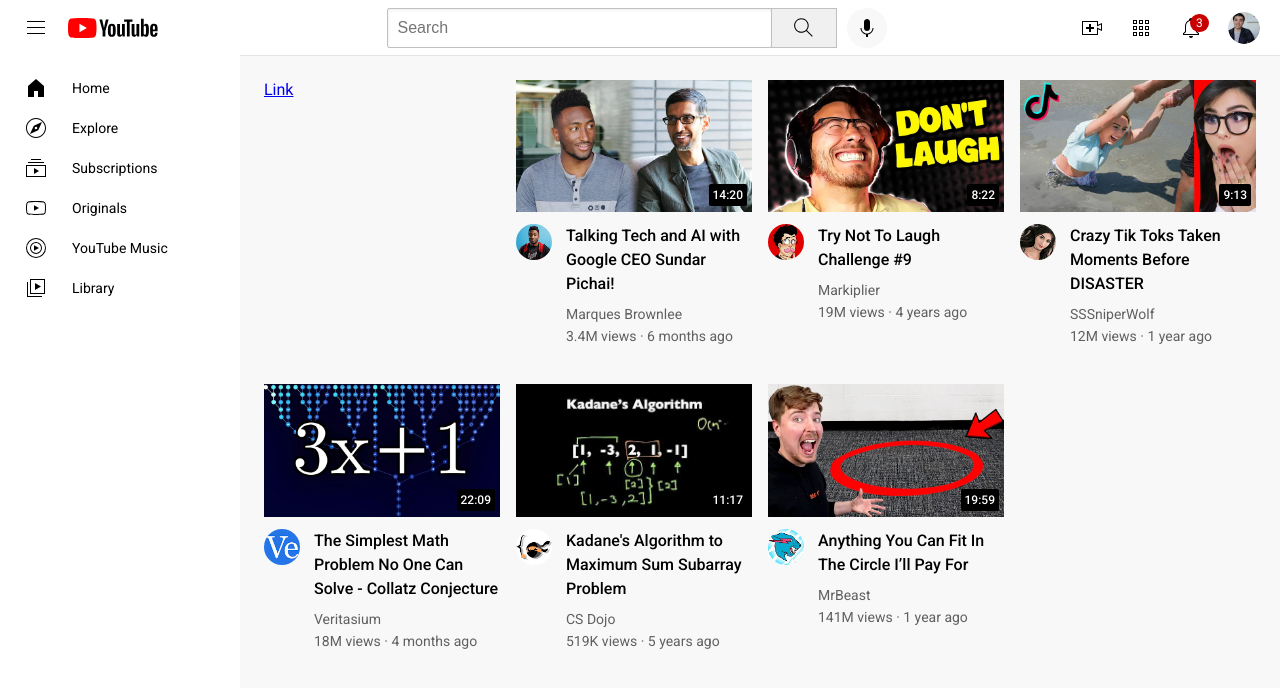
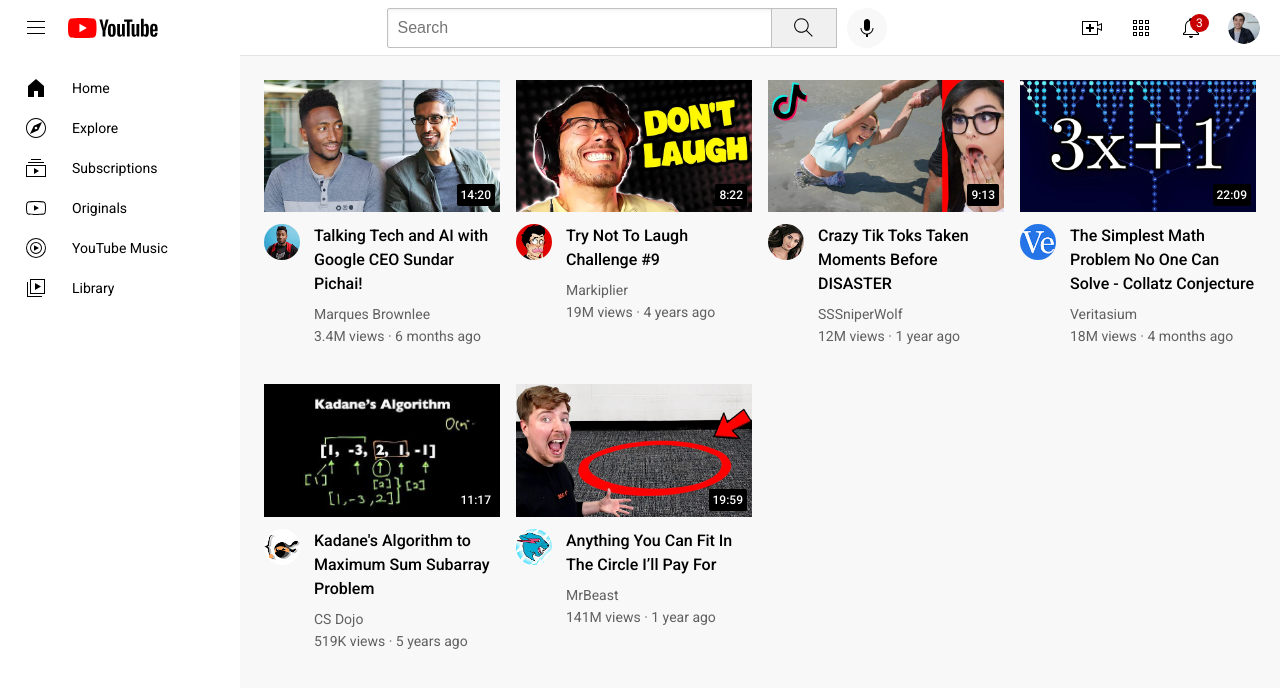
Before and after one commit to yf-rosette/mypersonalproject, a plain HTML site: page index.html in a window 1280 px wide. Drawn offline with Linux system fonts and the light colour scheme.

Commit message:
Update index.html

```diff
--- a/index.html
+++ b/index.html
@@ -83,7 +83,6 @@
 
     <main>
       <section class="video-grid">
-        <a href="https://www.instagram.com/">Link</a>
         <div class="video-preview">
             <div class="thumbnail-row">
               <a href="https://www.youtube.com/watch?v=n2RNcPRtAiY">
```
